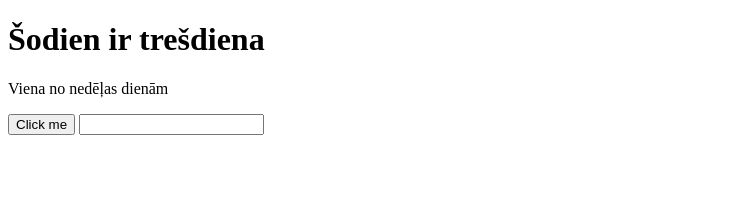
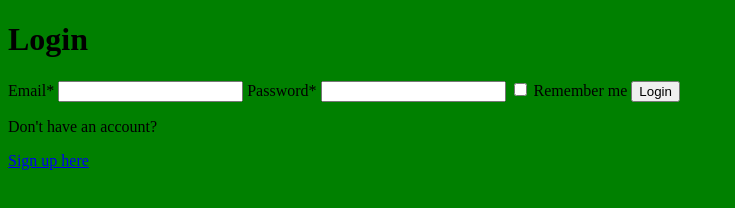
Before and after one commit to anastasijaoskukova/githubTest2.0, a plain HTML site: page index.html in a window 1280 px wide. Shown: the whole page, without its empty margins (0-735 px from the left). Drawn offline with Linux system fonts and the light colour scheme.

Commit message:
Update index.html

```diff
--- a/index.html
+++ b/index.html
@@ -3,14 +3,21 @@
 <head>
     <meta charset="UTF-8">
     <meta name="viewport" content="width=device-width, initial-scale=1.0">
-    <title>Document</title>
+    <title>Log in</title>
+    <link rel="stylesheet" href="style.css">
 </head>
 <body>
-    <h1>Šodien ir trešdiena</h1>
-    <div>
-        <p>Viena no nedēļas dienām</p>
-    </div>
-    <button>Click me</button>
-    <input type="text">
+    <form>
+        <h1>Login</h1>
+        <label for="email">Email*</label>
+        <input type="text" id="email">
+        <label for="password">Password*</label>
+        <input type="text" id="password">
+        <input type="checkbox" id="remember">
+        <label for="remember">Remember me</label>
+        <button>Login</button>
+        <p>Don't have an account?</p>
+        <a href="#">Sign up here</a>
+    </form>
 </body>
 </html>
```
